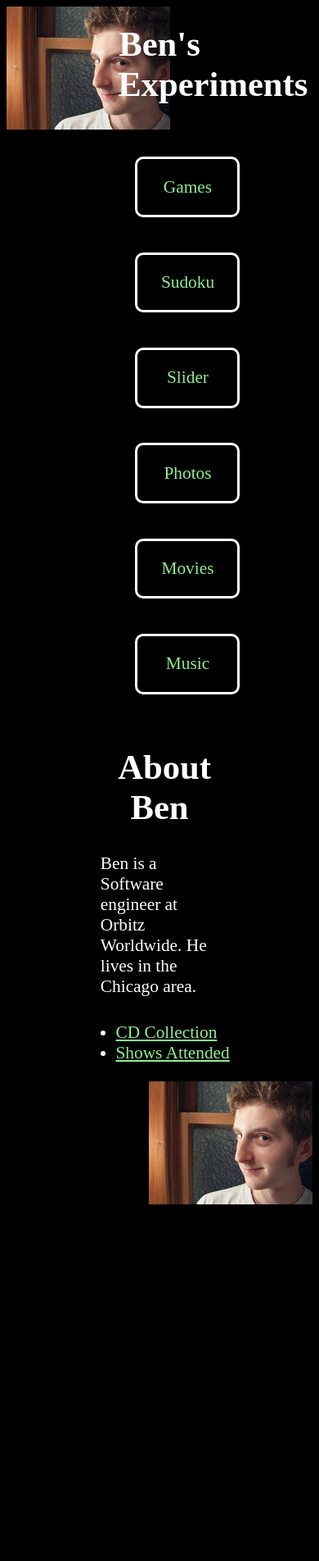
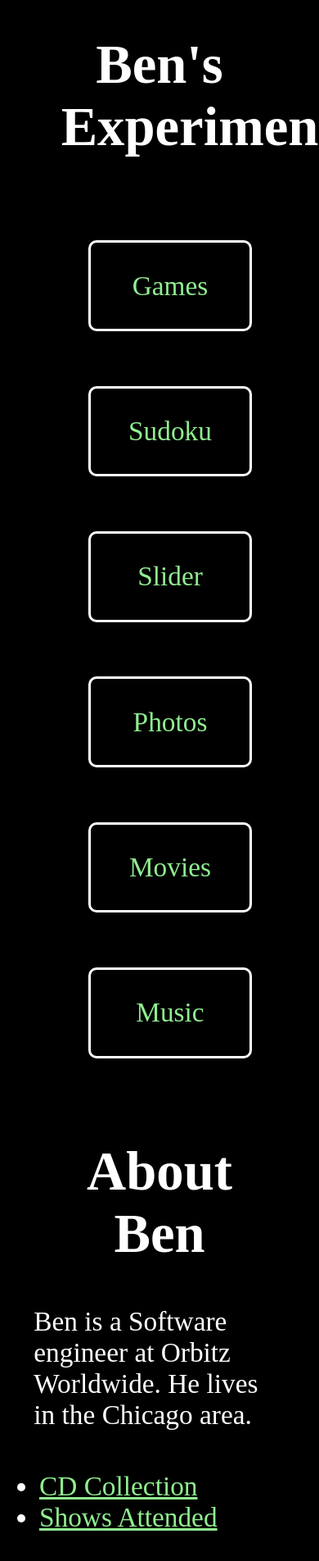
Before and after one commit to brgibson/www, a PHP site: page / in a window 390 px wide; the page is wider, and only the part inside the window is pictured. Shown: that part at 82% size. Before the commit the page ends 1469 px from the top of that part, so only its background shows below. Run offline with PHP 8.4, Linux system fonts and the light colour scheme.

Commit message:
first experiment with media queries

```diff
--- a/base.css
+++ b/base.css
@@ -28,51 +28,51 @@ body {
 	display: block;
 	clear:both;
 }
-.row .c1 {
+.c1 {
 	float: left;
 	width: 8.33%;
 }
-.row .c2 {
+.c2 {
 	float: left;
 	width: 16.66%
 }
-.row .c3 {
+.c3 {
 	float: left;
 	width: 25%;
 }
-.row .c4 {
+.c4 {
 	float: left;
 	width: 33.33%;
 }
-.row .c5 {
+.c5 {
 	float: left;
 	width: 41.66%
 }
-.row .c6 {
+.c6 {
 	float: left;
 	width: 50%;
 }
-.row .c7 {
+.c7 {
 	float: left;
 	width: 58.33%
 }
-.row .c8 {
+.c8 {
 	float: left;
 	width: 66.66%;
 }
-.row .c9 {
+.c9 {
 	float: left;
 	width: 75%;
 }
-.row .c10 {
+.c10 {
 	float: left;
 	width: 83.33%
 }
-.row .c11 {
+.c11 {
 	float: left;
 	width: 91.66%;
 }
-.row .c12 {
+.c12 {
 	display: block;
 }
 
@@ -110,7 +110,12 @@ body {
 	border-radius: 10px;
 	text-decoration: none;
 }
+
 /*
+a {
+	background:url(./mypage/myphoto.jpg) -80px -10px;
+}
+
 .experiments li {
 	background-color:lightblue;
 }
@@ -126,3 +131,14 @@ body {
 body {
 	font-size: 16pt;
 }
+@media screen and (orientation:portrait) {
+	body {
+		font-size: 25pt;
+	}
+	.hidep {
+		display: none;
+	}
+	.c6 {
+		width: 100%;
+	}
+}
--- a/index.html
+++ b/index.html
@@ -10,7 +10,8 @@
 <body>
 
 	<div class="row">
-		<div class="c3">
+
+		<div class="c3 hidep">
 			<img src="./mypage/myphoto.jpg"/>
 		</div>
 
@@ -53,7 +54,7 @@
 
 		</div>
 
-		<div class="c3" style="text-align:right">
+		<div class="c3 hidep" style="text-align:right">
 			<img src="./mypage/myphoto.jpg"/>
 		</div>
 	</div>
```
